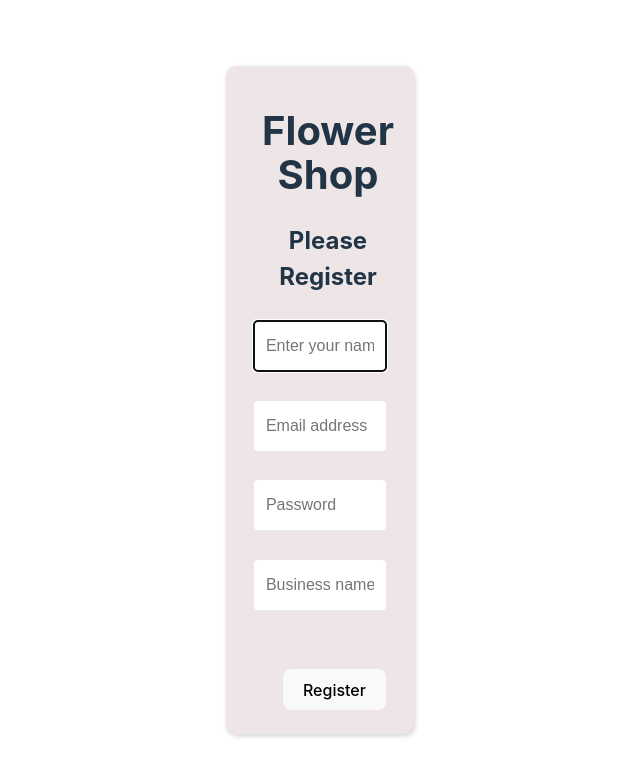
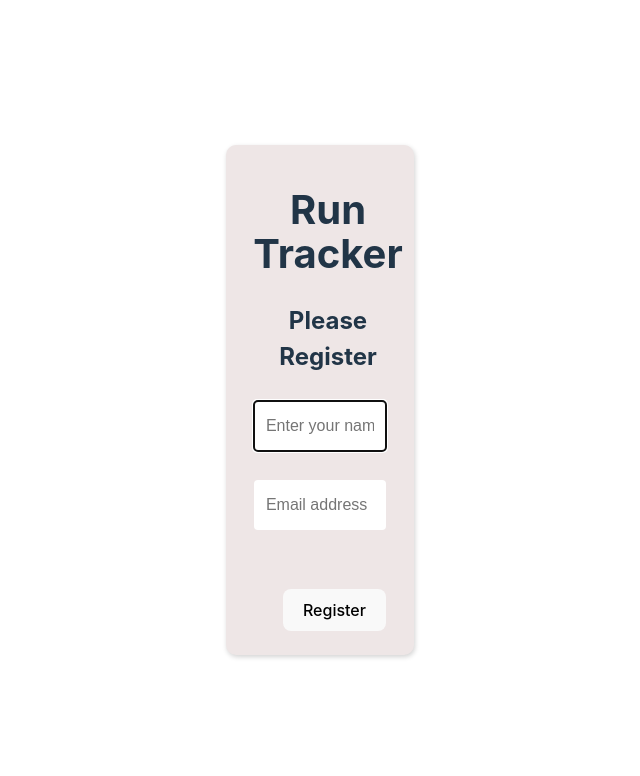
Before and after one commit to wmichaelsheets/runTracker, a React (Vite) app: page /register in a window 1280 px wide. Shown: the top 776 px of the page, without its empty margins (320-960 px from the left). Built offline with nearby package versions, Linux system fonts and the light colour scheme.

Commit message:
Register, Login, and Authorized finished. AppViews in process.

```diff
--- a/src/WebSite/AppViews.jsx
+++ b/src/WebSite/AppViews.jsx
@@ -0,0 +1,37 @@
+import { Outlet, Route, Routes } from 'react-router-dom';
+import { NavBar } from '../Components/NavBar/NavBar';
+// import { NurseryList } from '../Components/Nursery/NurseryList';
+// import { DistributorList } from '../Components/Distributor/DistributorList';
+// import { RetailersList } from '../Components/Retailers/RetailersList';
+import { Login } from '../auth/Login';
+import { Register } from '../auth/Register';
+import { useEffect, useState } from 'react';
+
+export const AppViews = () => {
+  const [currentUser, setCurrentUser] = useState({});
+
+
+  useEffect(() => {
+    const localRunUser = localStorage.getItem('run_user');
+    const runUserObject = JSON.parse(localRunUser);
+
+    setCurrentUser(runUserObject);
+  }, []);
+
+    return (
+    <Routes>
+      <Route
+        path="/"
+        element={
+          <>
+            <Outlet />
+          </>
+        }
+      >
+        <Route path="/runs"  element={<NurseryList />} />
+        <Route path="/shoes" element={<DistributorList />} />
+        <Route path="/user"  element={<RetailersList /> }  />
+      </Route>
+    </Routes>
+  );
+};
--- a/src/WebSite/Authorized.jsx
+++ b/src/WebSite/Authorized.jsx
@@ -7,7 +7,7 @@ export const Authorized = ({ children }) => {
   let location = useLocation();
 
   // Check if user is logged in. If they are, render the CHILD components (in this case, the ApplicationViews component)
-  if (localStorage.getItem('flower_user')) {
+  if (localStorage.getItem('run_user')) {
     return children;
   }
   // If the user is NOT logged in, redirect them to the login page using the Navigate component from react-router-dom
--- a/src/auth/Login.jsx
+++ b/src/auth/Login.jsx
@@ -2,10 +2,10 @@ import React, { useState } from 'react';
 import { Link } from 'react-router-dom';
 import { useNavigate } from 'react-router-dom';
 import './Login.css';
-import { getUserByEmail } from '../src/Services/UserService';
+import { getUserByEmail } from '../Services/UserService';
 
 export const Login = () => {
-  const [email, set] = useState('GKnot@theknot.com');
+  const [email, set] = useState('jd@johndoe.com');
   const navigate = useNavigate();
 
   const handleLogin = (e) => {
@@ -15,13 +15,13 @@ export const Login = () => {
       if (foundUsers.length === 1) {
         const user = foundUsers[0];
         localStorage.setItem(
-          'flower_user',
+          'run_user',
           JSON.stringify({
             id: user.id,
           })
         );
 
-        navigate('/nurseries');
+        navigate('/runs');
       } else {
         window.alert('Invalid login');
       }
@@ -32,7 +32,7 @@ export const Login = () => {
     <main className="container-login">
       <section>
         <form className="form-login" onSubmit={handleLogin}>
-          <h1>Welcome to Flower shop</h1>
+          <h1>Welcome to Run Tracker</h1>
           <h2>Please sign in</h2>
           <fieldset>
             <div className="form-group">
--- a/src/auth/Register.jsx
+++ b/src/auth/Register.jsx
@@ -1,35 +1,34 @@
 import { useState } from 'react';
 import { useNavigate } from 'react-router-dom';
 import './Login.css';
-import { createUser, getUserByEmail } from '../src/Services/UserService';
+import { createUser, getUserByEmail } from '../Services/UserService';
 
 export const Register = (props) => {
-  const [customer, setCustomer] = useState({
+  const [user, setUser] = useState({
     email: '',
     name: '',
-    businessName: '',
-    password: '',
+    dob: ''
   });
   let navigate = useNavigate();
 
   const registerNewUser = () => {
-    createUser(customer).then((createdUser) => {
+    createUser(user).then((createdUser) => {
       if (createdUser.hasOwnProperty('id')) {
         localStorage.setItem(
-          'flower_user',
+          'run_user',
           JSON.stringify({
             id: createdUser.id,
           })
         );
 
-        navigate('/nurseries');
+        navigate('/runs');
       }
     });
   };
 
   const handleRegister = (e) => {
     e.preventDefault();
-    getUserByEmail(customer.email).then((response) => {
+    getUserByEmail(user.email).then((response) => {
       if (response.length > 0) {
         // Duplicate email. No good.
         window.alert('Account with that email address already exists');
@@ -40,21 +39,21 @@ export const Register = (props) => {
     });
   };
 
-  const updateCustomer = (evt) => {
-    const copy = { ...customer };
+  const updateUser = (evt) => {
+    const copy = { ...user };
     copy[evt.target.id] = evt.target.value;
-    setCustomer(copy);
+    setUser(copy);
   };
 
   return (
     <main style={{ textAlign: 'center' }}>
       <form className="form-login" onSubmit={handleRegister}>
-        <h1>Flower Shop</h1>
+        <h1>Run Tracker</h1>
         <h2>Please Register</h2>
         <fieldset>
           <div className="form-group">
             <input
-              onChange={updateCustomer}
+              onChange={updateUser}
               type="text"
               id="name"
               className="form-control"
@@ -67,35 +66,11 @@ export const Register = (props) => {
         <fieldset>
           <div className="form-group">
             <input
-              onChange={updateCustomer}
+              onChange={updateUser}
               type="email"
               id="email"
               className="form-control"
               placeholder="Email address"
-              required
-            />
-          </div>
-        </fieldset>
-        <fieldset>
-          <div className="form-group">
-            <input
-              onChange={updateCustomer}
-              type="password"
-              id="password"
-              className="form-control"
-              placeholder="Password"
-              required
-            />
-          </div>
-        </fieldset>
-        <fieldset>
-          <div className="form-group">
-            <input
-              onChange={updateCustomer}
-              type="text"
-              id="businessName"
-              className="form-control"
-              placeholder="Business name"
               required
             />
           </div>
```
